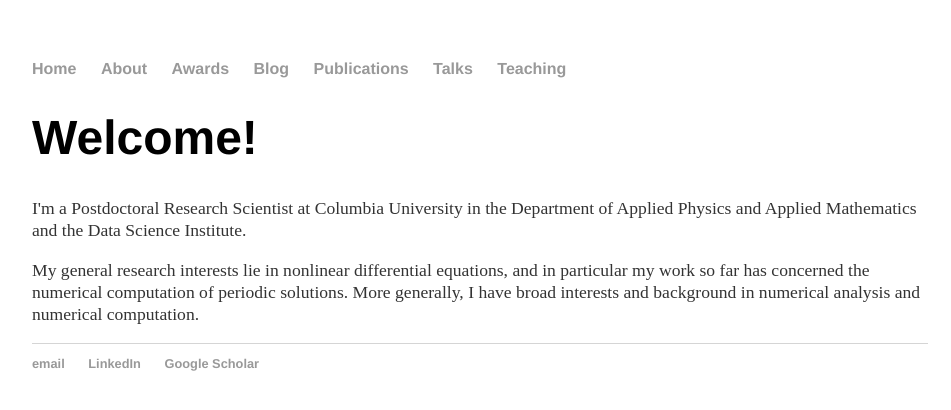
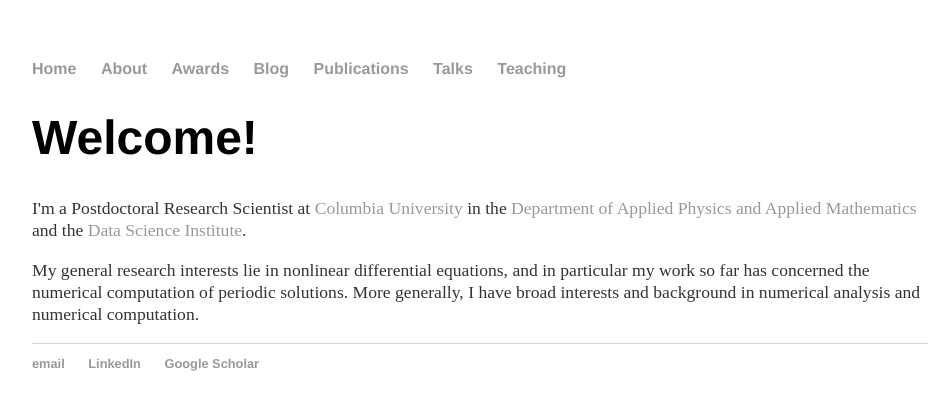
Before and after one commit to Hadrien-Montanelli/Hadrien-Montanelli.github.io, a Jekyll site: the page built from index.html, in a window 1280 px wide. Shown: the top 410 px of the page, without its empty margins (160-1111 px from the left). Built offline with Jekyll 4.4.1, drawn with Linux system fonts in a browser that asks for light colours; part of the change alters nothing that is shown.

```diff
--- a/index.html
+++ b/index.html
@@ -4,7 +4,9 @@ title: Hadrien Montanelli
 ---
 <div class="blurb">
 	<h1>Welcome!</h1>
-	<p>I'm a Postdoctoral Research Scientist at Columbia University in the Department of Applied Physics and Applied Mathematics and the Data Science Institute.
+	<p>I'm a Postdoctoral Research Scientist at <a href="http://www.columbia.edu">Columbia University</a>
+	in the <a href="http://apam.columbia.edu">Department of Applied Physics and Applied Mathematics</a>
+	and the <a href="http://datascience.columbia.edu">Data Science Institute</a>.
         <p>My general research interests lie in nonlinear differential equations, and in particular my work so far has concerned the numerical computation of periodic solutions.
 	More generally, I have broad interests and background in numerical analysis and numerical computation.<p>
 </div><!-- /.blurb -->
```
